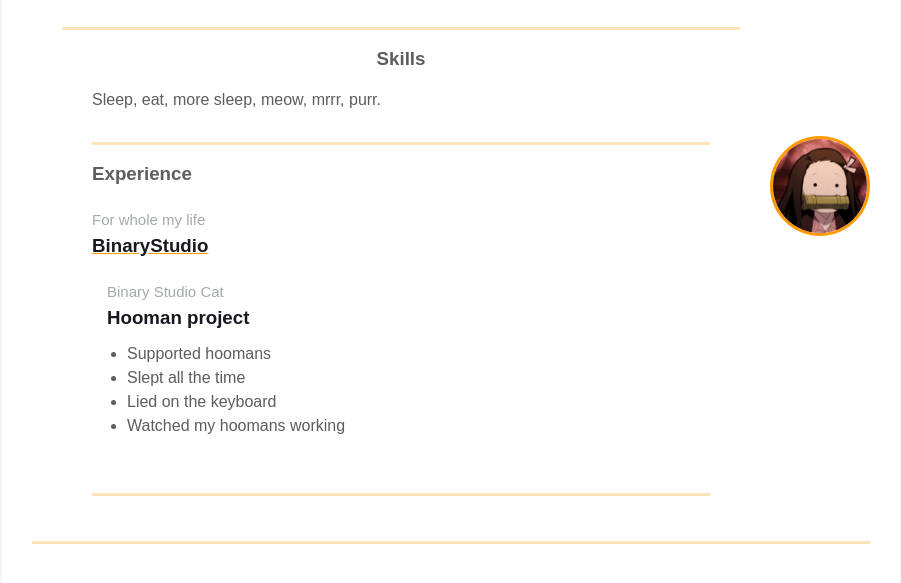
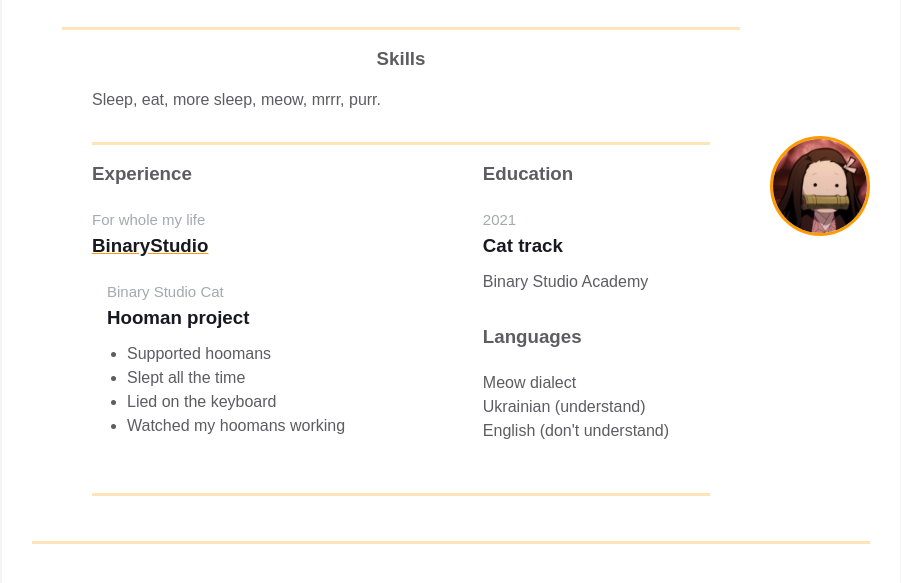
Before and after one commit to Disclo5ure/homepage, a plain HTML site: page index.html in a window 1280 px wide. Shown: the part 341-924 px from the top of the page, without its empty margins (189-1090 px from the left). Drawn offline with Linux system fonts and the light colour scheme.

Commit message:
Add additional info

```diff
--- a/index.html
+++ b/index.html
@@ -131,7 +131,48 @@
                           </div>
                         </div>
 
-                        <div class="additional-info fv"></div>
+                        <div class="additional-info fv">
+                          <div class="additional-info fv">
+                            <div class="additional-info__education">
+                              <h3 class="additional-info__education-header">
+                                Education
+                              </h3>
+                              <div
+                                class="additional-info__education-university"
+                              >
+                                <span
+                                  class="additional-info__education-university-durability"
+                                  >2021</span
+                                >
+                                <h3
+                                  class="additional-info__education-university-speciality"
+                                >
+                                  Cat track
+                                </h3>
+                                <p
+                                  class="additional-info__education-university-name"
+                                >
+                                  Binary Studio Academy
+                                </p>
+                              </div>
+                            </div>
+
+                            <div class="additional-info__languages">
+                              <h3 class="additional-info__languages-header">
+                                Languages
+                              </h3>
+                              <p class="additional-info__languages-item">
+                                Meow dialect
+                              </p>
+                              <p class="additional-info__languages-item">
+                                Ukrainian (understand)
+                              </p>
+                              <p class="additional-info__languages-item">
+                                English (don't understand)
+                              </p>
+                            </div>
+                          </div>
+                        </div>
                       </div>
                     </div>
                   </div>
```
